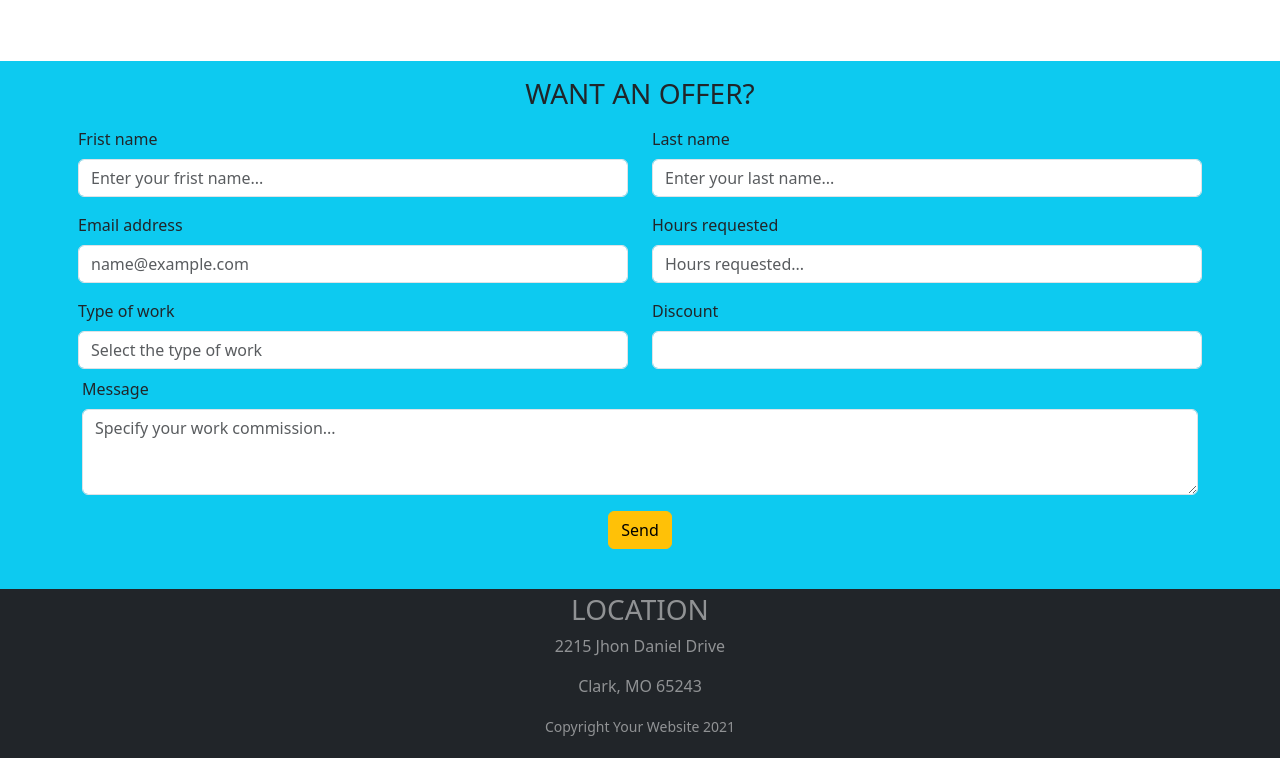
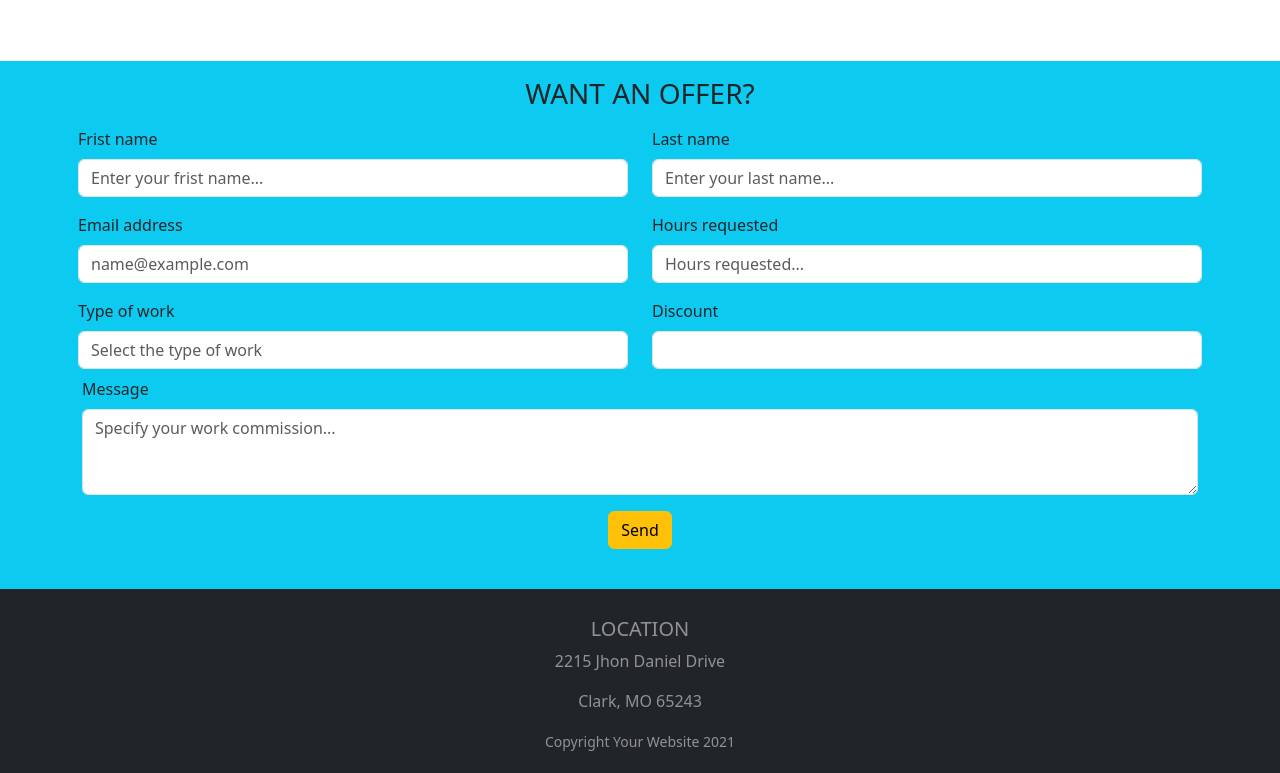
Before and after one commit to leoroca98/-bootstrap-html-freelancer, a plain HTML site: page index.html in a window 1280 px wide. Shown: the part 1420-2193 px from the top of the page. Drawn offline with nearby package versions, Linux system fonts and the light colour scheme.

Commit message:
Esercizio concuso.

```diff
--- a/index.html
+++ b/index.html
@@ -199,8 +199,8 @@
 </form>
     <footer class="footer bg-dark text-center p-1">
 
-        <div class="text-white-50">
-          <h3>LOCATION</h3>
+        <div class="text-white-50 mt-4">
+          <h5>LOCATION</h5>
           <p>2215 Jhon Daniel Drive</p>
           <p>Clark, MO 65243</p>
           <p><small>Copyright  Your Website 2021</small></p>
```
